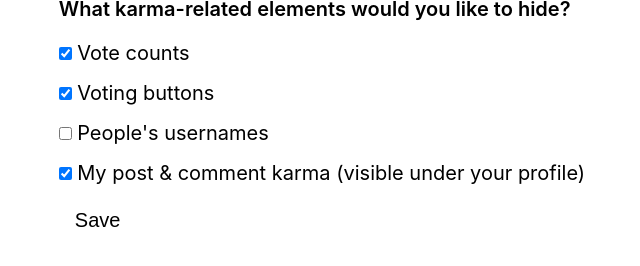
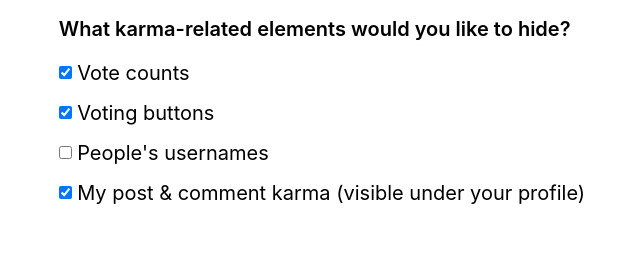
Before and after one commit to AleksandrHovhannisyan/karmaless, a browser extension: page options/options.html in a window 1280 px wide. Shown: the part 306-572 px from the top of the page, without its empty margins (318-958 px from the left). Drawn offline with Linux system fonts and the light colour scheme.

Commit message:
Remove save button

```diff
--- a/options/options.html
+++ b/options/options.html
@@ -34,7 +34,6 @@
                 <input type="checkbox" name="hideOwnKarma" value="My karma" />My post
                 & comment karma (visible under your profile)
               </label>
-              <button class="karmaless-button" type="submit" id="karmaless-save-settings">Save</button>
             </fieldset>
           </form>
       </main>
--- a/options/styles.css
+++ b/options/styles.css
@@ -70,13 +70,3 @@ legend {
 input[type="checkbox"] {
     margin-right: 0.4em;
 }
-
-.karmaless-button {
-    padding: 0.4em 0.8em;
-    border-radius: 4px;
-    border: none;
-    /* TODO: brand color */
-    background: none;
-    cursor: pointer;
-    font-size: 1em;
-}
```
